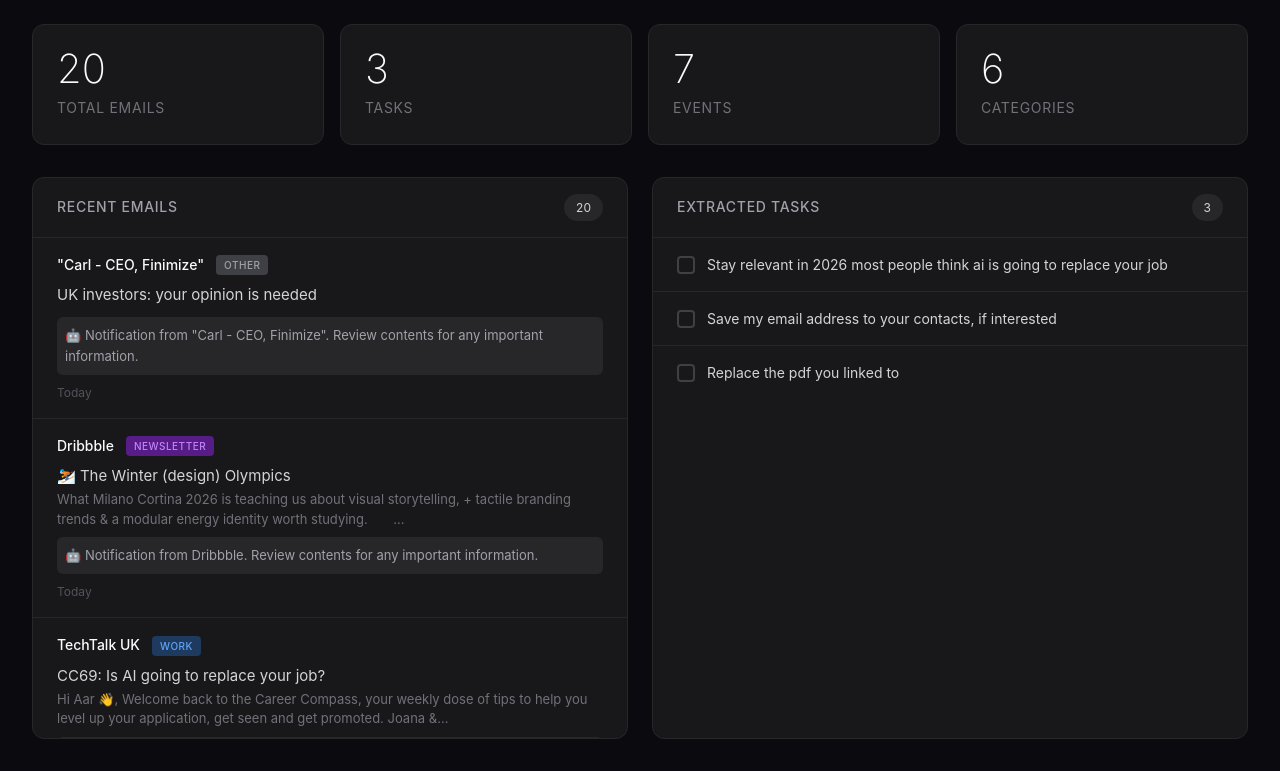
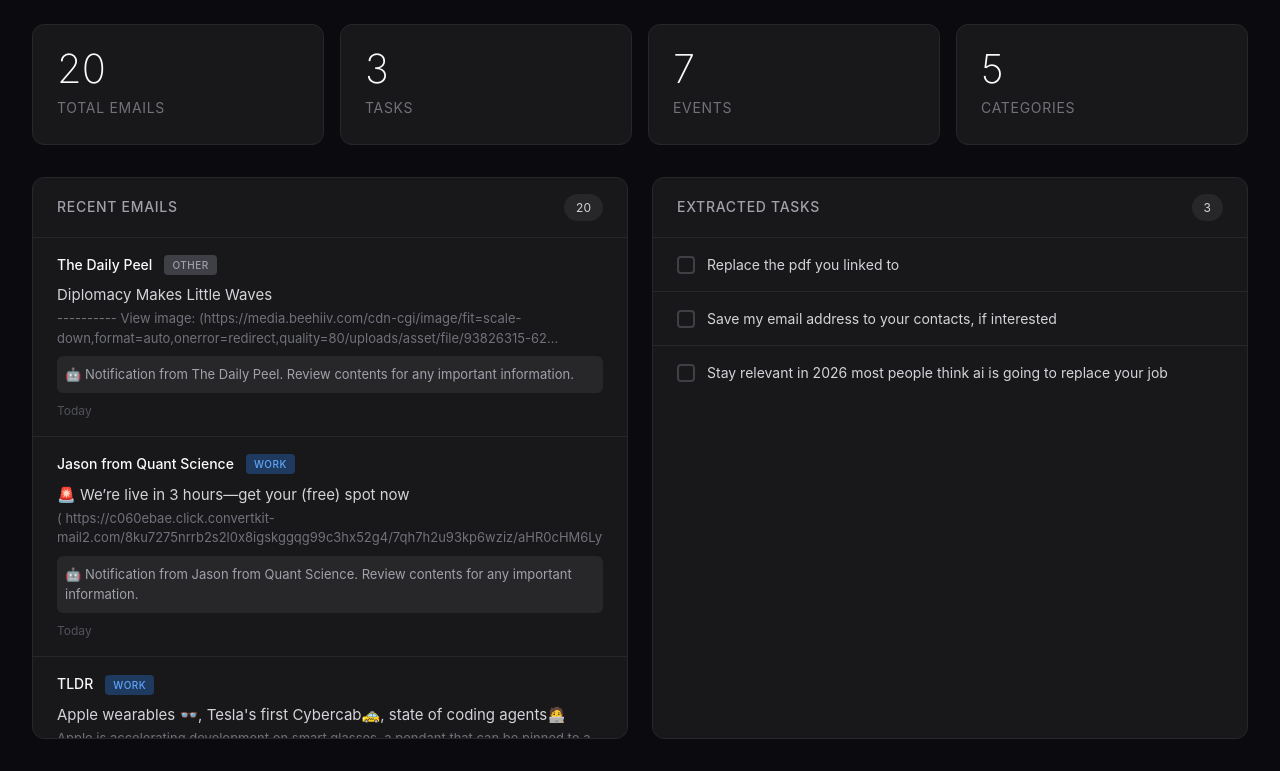
Before and after one commit to aaryabanthia18-collab/email-dashboard, a website: page index.html in a window 1280 px wide. Shown: the part 1479-2250 px from the top of the page. Drawn offline with Linux system fonts and the light colour scheme.

Commit message:
Auto-update: Wed Feb 18 08:00:42 PM CST 2026

```diff
--- a/index.html
+++ b/index.html
@@ -430,31 +430,83 @@
   "summary": {
     "total_emails": 20,
     "categories": {
-      "other": 5,
+      "other": 6,
+      "work": 9,
       "newsletter": 2,
-      "work": 9,
       "finance": 2,
-      "personal": 1,
-      "social": 1
+      "personal": 1
     },
     "task_count": 3,
     "event_count": 7,
-    "tldr": "\ud83d\udce7 20 new emails | Top: 1 from \"Carl - CEO, Finimize\", 1 from Dribbble, 1 from TechTalk UK | Categories: 9 work, 5 other, 2 newsletter | \u26a1 3 tasks detected",
-    "hourly_summary": "\ud83d\udce7 3 new emails | Top: 1 from \"Carl - CEO, Finimize\", 1 from Dribbble, 1 from TechTalk UK | Categories: 1 other, 1 newsletter, 1 work | \u26a1 1 task detected",
+    "tldr": "\ud83d\udce7 20 new emails | Top: 1 from The Daily Peel, 1 from Jason from Quant Science, 1 from TLDR | Categories: 9 work, 6 other, 2 newsletter | \u26a1 3 tasks detected",
+    "hourly_summary": "\ud83d\udce7 4 new emails | Top: 1 from The Daily Peel, 1 from Jason from Quant Science, 1 from TLDR | Categories: 3 work, 1 other",
     "bullet_summary": [
+      "\ud83d\udce7 **The Daily Peel**: Diplomacy Makes Little Waves",
+      "\ud83d\udce7 **Jason from Quant Science**: \ud83d\udea8 We\u2019re live in 3 hours\u2014get your (free) spot now",
+      "\ud83d\udce7 **TLDR**: Apple wearables \ud83d\udc53, Tesla's first Cybercab\ud83d\ude95, state of coding agents\ud83e\uddd1\u200d\ud83d\udcbb",
+      "\ud83d\udce7 **The Rundown AI**: \ud83d\udcc8 Anthropic's powerful Sonnet upgrade nears flagship",
       "\ud83d\udce7 **\"Carl - CEO, Finimize\"**: UK investors: your opinion is needed",
       "\ud83d\udce7 **Dribbble**: \u26f7\ufe0f\u00a0The Winter (design) Olympics",
       "\ud83d\udce7 **TechTalk UK**: CC69: Is AI going to replace your job?",
       "\ud83d\udce7 **Devansh from Artificial Int...**: How I taught myself to get cutting edge in AI",
       "\ud83d\udce7 **Equal Opportunity**: \ud83d\udce9 [Invite] SJT and Interviews Masterclass with a Stephenson Harwood Trainee",
-      "\ud83d\udce7 **Bubble**: Episode 3: How Vai built 55K YouTube subs to drive app growth",
-      "\ud83c\udf89 **\"@digitalSamaritan\"**: New account/setup - Welcome to Practically AI",
-      "\ud83c\udf89 **Luke at QR Code Generator**: New account/setup - Welcome to QR Code Generator!",
-      "\ud83d\udce7 **\"QR-Code.io\"**: Your QR Code Is Attached",
-      "\ud83d\udce7 **Medium Daily Digest**: How I Use Options For Small Daily Cash With Minimum Risk | Sips &\r\n Scale"
+      "\ud83d\udce7 **Bubble**: Episode 3: How Vai built 55K YouTube subs to drive app growth"
     ]
   },
   "emails": [
+    {
+      "id": "21735",
+      "subject": "Diplomacy Makes Little Waves",
+      "from": "The Daily Peel",
+      "date": "Wed, 18 Feb 2026 11:51:01 +0000 (UTC)",
+      "category": "other",
+      "tasks": [],
+      "events": [],
+      "preview": "----------\r View image: (https://media.beehiiv.com/cdn-cgi/image/fit=scale-down,format=auto,onerror=redirect,quality=80/uploads/asset/file/93826315-62...",
+      "ai_summary": "Notification from The Daily Peel. Review contents for any important information."
+    },
+    {
+      "id": "21734",
+      "subject": "\ud83d\udea8 We\u2019re live in 3 hours\u2014get your (free) spot now",
+      "from": "Jason from Quant Science",
+      "date": "Wed, 18 Feb 2026 11:29:55 +0000 (UTC)",
+      "category": "work",
+      "tasks": [],
+      "events": [
+        {
+          "type": "call",
+          "details": "Detected in email"
+        },
+        {
+          "type": "webinar",
+          "details": "Detected in email"
+        }
+      ],
+      "preview": "(\r https://c060ebae.click.convertkit-mail2.com/8ku7275nrrb2s2l0x8igskggqg99c3hx52g4/7qh7h2u93kp6wziz/aHR0cHM6Ly93d3cueW91dHViZS5jb20vd2F0Y2g_dj1SelR5b...",
+      "ai_summary": "Notification from Jason from Quant Science. Review contents for any important information."
+    },
+    {
+      "id": "21733",
+      "subject": "Apple wearables \ud83d\udc53, Tesla's first Cybercab\ud83d\ude95, state of coding agents\ud83e\uddd1\u200d\ud83d\udcbb",
+      "from": "TLDR",
+      "date": "Wed, 18 Feb 2026 11:27:44 +0000",
+      "category": "work",
+      "tasks": [],
+      "events": [],
+      "preview": "Apple is accelerating development on smart glasses, a pendant that can\r be pinned to a shirt, and AirPods with expanded AI\r capabilities\u00a0\u200c\u00a0\u200c\u00a0\u200c\u00a0\u200c\u00a0\u200c\u00a0\u200c\u00a0\u200c...",
+      "ai_summary": "Notification from TLDR. Review contents for any important information."
+    },
+    {
+      "id": "21732",
+      "subject": "\ud83d\udcc8 Anthropic's powerful Sonnet upgrade nears flagship",
+      "from": "The Rundown AI",
+      "date": "Wed, 18 Feb 2026 11:08:11 +0000 (UTC)",
+      "category": "work",
+      "tasks": [],
+      "events": [],
+      "preview": "^**[Read Online](https://www.therundown.ai/p/anthropics-mid-tier-model-punches-up?_bhlid=4eaa234680798ad3bdb45514b5705f029891f88c&jwt_token=eyJ0eXAiOi...",
+      "ai_summary": "Notification from The Rundown AI. Review contents for any important information."
+    },
     {
       "id": "21731",
       "subject": "UK investors: your opinion is needed",
@@ -659,68 +711,22 @@
       "events": [],
       "preview": "good fit?Aarya, \r \r Tomorrow, Feb 18th, at 9am EST, I\u2019ll be emailing you details about working with us here at Team Maria.\r \r Mark your calendar and m...",
       "ai_summary": "Notification from Maria Wendt. Review contents for any important information."
-    },
-    {
-      "id": "21715",
-      "subject": "Hormozi just told an agency owner",
-      "from": "Serge Gatari",
-      "date": "Tue, 17 Feb 2026 21:05:14 +0000 (GMT)",
-      "category": "work",
-      "tasks": [],
-      "events": [
-        {
-          "type": "call",
-          "details": "Detected in email"
-        }
-      ],
-      "preview": "80% of his business can be automated by AIAar,\r \r I was on Instagram earlier today and saw a reel of Hormozi telling an ads agency owner that 80% of h...",
-      "ai_summary": "Notification from Serge Gatari. Review contents for any important information."
-    },
-    {
-      "id": "21714",
-      "subject": "1 new notification since 12:59 am (Feb 18, 2026)",
-      "from": "\"Chase AI Community (Skool)\"",
-      "date": "Tue, 17 Feb 2026 20:29:10 +0000 (UTC)",
-      "category": "social",
-      "tasks": [],
-      "events": [],
-      "preview": "Chase AI Community\r \r ( https://link.skool.com/ls/click?upn=u001.wK6x93jhdVos-2F3TofGJCJqYIach7-2FtMhH3n-2Fh9qG9l0GnWL4PQOS-2FZ5VkS4LpRux6cLnt8iwWzM...",
-      "ai_summary": "Notification from \"Chase AI Community (Skool)\". Review contents for any important information."
-    },
-    {
-      "id": "21713",
-      "subject": "\ud83e\udd5b Where \u2018early money\u2019 is flowing rn\ud83d\udcb0",
-      "from": "Milk Road",
-      "date": "Tue, 17 Feb 2026 20:01:35 +0000 (UTC)",
-      "category": "work",
-      "tasks": [],
-      "events": [],
-      "preview": "View image: (https://media.beehiiv.com/cdn-cgi/image/fit=scale-down,format=auto,onerror=redirect,quality=80/uploads/asset/file/4206f16d-8bb6-4f2f-8221...",
-      "ai_summary": "Notification from Milk Road. Review contents for any important information."
-    },
-    {
-      "id": "21712",
-      "subject": "Carles Reina $300M ARR ElevenLabs Sales Playbook",
-      "from": "Guillermo Flor from Product...",
-      "date": "Tue, 17 Feb 2026 19:46:36 +0000",
-      "category": "work",
-      "tasks": [],
-      "events": [
-        {
-          "type": "teams",
-          "details": "Detected in email"
-        }
-      ],
-      "preview": "View this post on the web at https://www.productmarketfit.tech/p/carles-reina-300m-arr-elevenlabs\r \r In roughly ~3 years, ElevenLabs reached ~$330M AR...",
-      "ai_summary": "Notification from Guillermo Flor from Product.... Review contents for any important information."
     }
   ],
   "tasks": [
-    "Stay relevant in 2026 most people think ai is going to replace your job",
+    "Replace the pdf you linked to",
     "Save my email address to your contacts, if interested",
-    "Replace the pdf you linked to"
+    "Stay relevant in 2026 most people think ai is going to replace your job"
   ],
   "events": [
+    {
+      "type": "call",
+      "details": "Detected in email"
+    },
+    {
+      "type": "webinar",
+      "details": "Detected in email"
+    },
     {
       "type": "call",
       "details": "Detected in email"
@@ -740,19 +746,11 @@
     {
       "type": "call",
       "details": "Detected in email"
-    },
-    {
-      "type": "call",
-      "details": "Detected in email"
-    },
-    {
-      "type": "teams",
-      "details": "Detected in email"
     }
   ],
-  "last_updated": "2026-02-18T19:00:13.306845",
+  "last_updated": "2026-02-18T20:00:37.795667",
   "ai_summary": {
-    "overall_summary": "You have 20 emails in your inbox. Most are from 1 from \"Carl - CEO, Finimize\", 1 from Dribbble, 1 from TechTalk UK. 3 emails may contain action items.",
+    "overall_summary": "You have 20 emails in your inbox. Most are from 1 from The Daily Peel, 1 from Jason from Quant Science, 1 from TLDR. 3 emails may contain action items.",
     "total_emails": 20,
     "executive_briefing": "Good afternoon! I've reviewed your inbox and here's what's waiting for you today. You have 12 new emails with a notable concentration of technical activity\u2014GitHub and Vercel are your top senders with platform setup and configuration notifications. The most urgent item requiring your attention is a failed production deployment on Vercel that you'll want to investigate and resolve promptly. On the security front, there are several authentication-related notifications from GitHub including a new personal access token and SSH key being added, plus a new Vercel sign-in detection\u2014all of which appear to be legitimate given the context of setting up OpenClaw, but worth verifying were intentional. Beyond the technical items, your inbox includes the usual mix of newsletters from Medium, Neil Patel, and Finimize, a social notification from the Chase AI Community, and some promotional content. No specific meetings or calls are flagged in today's batch, so your calendar appears clear for focused work on resolving that deployment issue and reviewing your recent security configurations."
   }
```
Also changed, not shown: data.json (+75 -77 lines).
